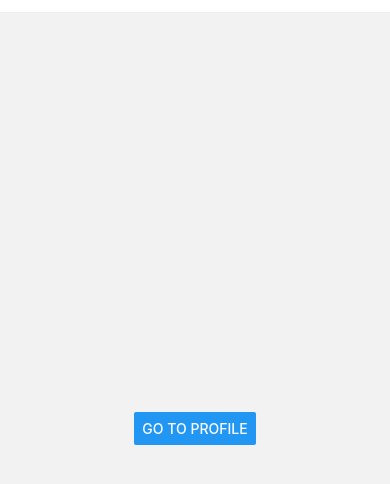
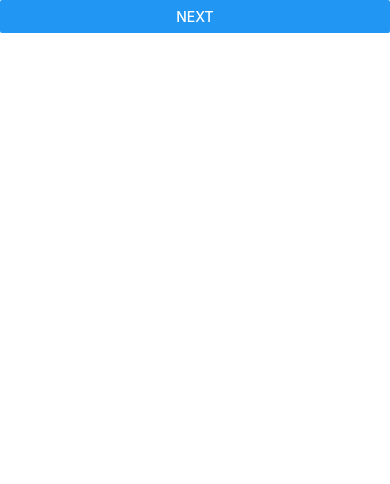
Before and after one commit to GuruArjun-krs/Tribe-Blog, a React Native app: screen / in a window 390 px wide. Shown: the top 484 px of the page. Built offline with nearby package versions, Linux system fonts and the light colour scheme; what react-native-worklets would draw is missing.

Commit message:
app layout inprogress

```diff
--- a/src/Components/Typo/index.tsx
+++ b/src/Components/Typo/index.tsx
@@ -1,15 +1,16 @@
 import React from 'react'
 import { Text } from 'react-native'
 import { styles } from './style'
+import { COLORS } from '../../Utils/colors'
 
 interface TypoType {
     title: string
-    variant: keyof typeof styles
+    variant?: keyof typeof styles
     color?: string
     style?: any
 }
 
-const Typo = ({ title, variant, color, style, ...props }: TypoType) => {
+const Typo = ({ title, variant = 'bodyMediumTertiary', color = COLORS.black, style, ...props }: TypoType) => {
     return (
         <Text style={[styles[variant], { color: color }, style]} {...props}>{title}</Text>
     )
--- /dev/null
+++ b/src/Layout/PrimaryLayout/index.tsx
@@ -0,0 +1,21 @@
+import React from 'react'
+import { SafeAreaView } from 'react-native-safe-area-context'
+import { COLORS } from '../../Utils/colors'
+import { StatusBar } from 'react-native'
+
+interface LayoutType {
+    appStyle?: any
+    children: any
+    bgColor?: string
+}
+
+const PrimaryLayout = ({ appStyle, children, bgColor = COLORS.white }: LayoutType) => {
+    return (
+        <SafeAreaView style={[{ flex: 1, backgroundColor: COLORS.white }, appStyle]}>
+            <StatusBar backgroundColor={bgColor} />
+            {children}
+        </SafeAreaView>
+    )
+}
+
+export default PrimaryLayout
--- /dev/null
+++ b/src/Layout/index.tsx
@@ -0,0 +1,5 @@
+import PrimaryLayout from "./PrimaryLayout";
+
+export {
+    PrimaryLayout
+}
--- a/src/Routes/customHeader.tsx
+++ /dev/null
@@ -1,39 +0,0 @@
-import React from 'react';
-import { View, Text, TouchableOpacity, StyleSheet, Platform } from 'react-native';
-import { getHeaderTitle } from '@react-navigation/elements';
-import { useSafeAreaInsets } from 'react-native-safe-area-context';
-
-const AppHeader = ({ navigation, route, options, back }: any) => {
-    const title = getHeaderTitle(options, route.name);
-    const insets = useSafeAreaInsets()
-
-    return (
-        <View style={[styles.headerContainer, { paddingTop: insets.top, paddingBottom: 12 }]}>
-
-        </View>
-    );
-};
-
-const styles = StyleSheet.create({
-    headerContainer: {
-        backgroundColor: '#fff',
-        flexDirection: 'row',
-        alignItems: 'center',
-        justifyContent: 'space-between',
-        paddingHorizontal: 15,
-        borderBottomWidth: 1,
-        borderBottomColor: '#eee',
-        elevation: 10
-    },
-    titleText: {
-        fontSize: 18,
-        fontWeight: 'bold',
-        color: '#333',
-    },
-    backText: {
-        fontSize: 24,
-        color: '#007AFF',
-    },
-});
-
-export default AppHeader;
--- a/src/Routes/index.tsx
+++ b/src/Routes/index.tsx
@@ -3,7 +3,6 @@ import { NavigationContainer } from '@react-navigation/native';
 import { createNativeStackNavigator } from '@react-navigation/native-stack';
 
 import { Screens } from './stackScreens';
-import AppHeader from './customHeader';
 
 const Stack = createNativeStackNavigator();
 
@@ -13,7 +12,7 @@ const MainStacks = () => {
             <Stack.Navigator
                 initialRouteName="Home"
                 screenOptions={{
-                    header: (props) => <AppHeader {...props} />
+                    headerShown: false
                 }}
             >
                 {Screens?.map((el) => (
--- a/src/Routes/stackScreens.tsx
+++ b/src/Routes/stackScreens.tsx
@@ -3,6 +3,7 @@ import { NativeStackNavigationOptions } from '@react-navigation/native-stack';
 import HomeScreen from "../Screens/Home";
 import ProfileScreen from "../Screens/Profile";
 
+// this is used for bottomsheet while navigation
 const options: NativeStackNavigationOptions = {
     headerShown: false,
     presentation: 'formSheet',
@@ -23,6 +24,5 @@ export const Screens = [
         key: 'profile',
         name: 'Profile',
         component: ProfileScreen,
-        options: options
     }
 ]
--- a/src/Screens/Home/index.tsx
+++ b/src/Screens/Home/index.tsx
@@ -1,18 +1,15 @@
 import React from 'react'
 import { useNavigation } from '@react-navigation/native'
-import { Button, View } from 'react-native'
-import { SafeAreaView } from 'react-native-safe-area-context'
+import { Button } from 'react-native'
+import { PrimaryLayout } from '../../Layout'
 
 const HomeScreen = () => {
     const navigation = useNavigation<any>()
 
     return (
-        <SafeAreaView style={{ flex: 1, justifyContent: 'center', alignItems: 'center' }}>
-            <Button
-                onPress={() => navigation.navigate('Profile')}
-                title='Go to Profile'
-            />
-        </SafeAreaView >
+        <PrimaryLayout>
+            <Button title='Next' onPress={() => navigation.navigate('Profile')} />
+        </PrimaryLayout>
     )
 }
 
--- a/src/Screens/Profile/index.tsx
+++ b/src/Screens/Profile/index.tsx
@@ -1,118 +1,17 @@
-import React, { useLayoutEffect, useState } from 'react'
+import React from 'react'
 import { useNavigation } from '@react-navigation/native';
-import { Button, FlatList, Image, KeyboardAvoidingView, Platform, StyleSheet, Text, TextInput, TouchableOpacity, View } from 'react-native';
+import { SafeAreaView } from 'react-native-safe-area-context';
+import { StatusBar } from 'react-native';
 
 const ProfileScreen = () => {
     const navigation = useNavigation();
-    const [input, setInput] = useState('')
-
-    const userList = Array.from({ length: 20 }, (_, index) => ({
-        id: index + 1,
-        name: `Ram Charan ${index + 1}`,
-        profile: 'https://images.unsplash.com/photo-1494790108377-be9c29b29330?w=120&q=80',
-        lastMsg: "Hello, hope you're doing great!",
-        date: 'Today, 12:25',
-    }));
-
-    const renderUserCard = ({ item }: any) => {
-        return (
-            <TouchableOpacity activeOpacity={0.7} style={{ flexDirection: 'row', justifyContent: 'space-between', backgroundColor: '#FFFFFF', paddingVertical: 16, paddingHorizontal: 12, borderRadius: 10, alignItems: 'center' }}>
-                <View style={{ flexDirection: 'row', alignItems: 'center', gap: 4 }}>
-                    <View style={{ width: 30, height: 30, }}>
-                        <Image source={{ uri: item?.profile }} style={{ width: '100%', height: '100%', borderRadius: 40 }} />
-                    </View>
-                    <Text>{item?.name}</Text>
-                </View>
-            </TouchableOpacity>
-        )
-    }
 
     return (
-        // <View style={{ flex: 1, backgroundColor: '#FFFFFF' }}>
-            <KeyboardAvoidingView
-                style={{ flex: 1 }}
-                behavior={Platform.OS === 'ios' ? 'padding' : 'height'}
-                keyboardVerticalOffset={Platform.OS === 'ios' ? 110 : 0}
-            >
-                {/* Search Input Section */}
-                <View style={styles.searchSection}>
-                    <View style={styles.inputWrapper}>
-                        <TextInput
-                            value={input}
-                            onChangeText={setInput}
-                            placeholder='Search users...'
-                            style={styles.input}
-                        />
-                    </View>
-                </View>
+        <SafeAreaView style={{ flex: 1, justifyContent: 'center', alignItems: 'center' }}>
+            <StatusBar backgroundColor={'blue'} />
 
-                <FlatList
-                    data={userList}
-                    renderItem={renderUserCard}
-                    keyExtractor={(item) => item.id.toString()}
-                    contentContainerStyle={styles.listContent}
-                    showsVerticalScrollIndicator={false}
-                    keyboardShouldPersistTaps="handled"
-                    nestedScrollEnabled={true}
-                    ListFooterComponent={() => (
-                        <View style={styles.footer}>
-                            <Button title='Go Back' onPress={() => navigation.goBack()} />
-                        </View>
-                    )}
-                />
-            </KeyboardAvoidingView>
-        // </View>
+        </SafeAreaView>
     )
 }
 
 export default ProfileScreen
-
-const styles = StyleSheet.create({
-    searchSection: {
-        paddingHorizontal: 20,
-        paddingTop: 15,
-        paddingBottom: 5,
-    },
-    inputWrapper: {
-        borderWidth: 1,
-        paddingHorizontal: 12,
-        borderRadius: 12,
-        borderColor: '#BABABA',
-        backgroundColor: '#F9F9F9',
-    },
-    input: {
-        height: 45,
-    },
-    listContent: {
-        paddingHorizontal: 20,
-        paddingVertical: 15,
-        gap: 12,
-    },
-    card: {
-        flexDirection: 'row',
-        justifyContent: 'space-between',
-        backgroundColor: '#F5F5F5',
-        paddingVertical: 12,
-        paddingHorizontal: 15,
-        borderRadius: 12,
-        alignItems: 'center',
-    },
-    cardContent: {
-        flexDirection: 'row',
-        alignItems: 'center',
-        gap: 10,
-    },
-    avatar: {
-        width: 35,
-        height: 35,
-        borderRadius: 17.5,
-    },
-    userName: {
-        fontSize: 16,
-        fontWeight: '500',
-    },
-    footer: {
-        marginTop: 20,
-        marginBottom: 40,
-    }
-});
--- /dev/null
+++ b/src/Utils/colors.tsx
@@ -0,0 +1,57 @@
+export const COLORS = {
+    // Primary
+    primary: {
+        50: '#E6F3F3',
+        100: '#B0DADB',
+        200: '#8AC8C9',
+        300: '#54AFB1',
+        400: '#33A0A1',
+        500: '#00888A',
+        600: '#007C7E',
+        700: '#006162',
+        800: '#004B4C',
+        900: '#00393A',
+    },
+    // Secondary
+    secondary: {
+        50: '#FFF8ED',
+        100: '#FFE9C8',
+        200: '#FFDEAD',
+        300: '#FFCF88',
+        400: '#FFC571',
+        500: '#FFB74D',
+        600: '#E8A746',
+        700: '#B58237',
+        800: '#8C652A',
+        900: '#6B4D20',
+    },
+    // Text colors
+    text: {
+        primary: '#1F1F1F',
+        secondary: '#6B6B6B',
+        50: '#E9E9E9',
+        100: '#BABABA',
+        200: '#989898',
+        300: '#696969',
+        400: '#4C4C4C',
+        600: '#1C1C1C',
+        700: '#161616',
+        800: '#111111',
+        900: '#0D0D0D',
+        disabled: '#EBEBEB',
+        disabledSecondary: '#BDBDBD',
+    },
+    // Layout
+    bg: {
+        primary: '#F4F4F4',
+        secondary: '#F6F6F6',
+    },
+    status: {
+        success: '#04B34F',
+        error: '#FF0000',
+        warning: '#FF9900',
+        duplicate: '#F7F1DF',
+    },
+    black: '#000000',
+    white: '#FFFFFF',
+};
```
Also changed, not shown: package.json (+5 -3 lines), src/Components/AppIcon/index.tsx (added, +22 -0 lines), src/Components/AppIcon/types.tsx (added, +23 -0 lines), 2 other files (tests, documents, lock files or other folders).
